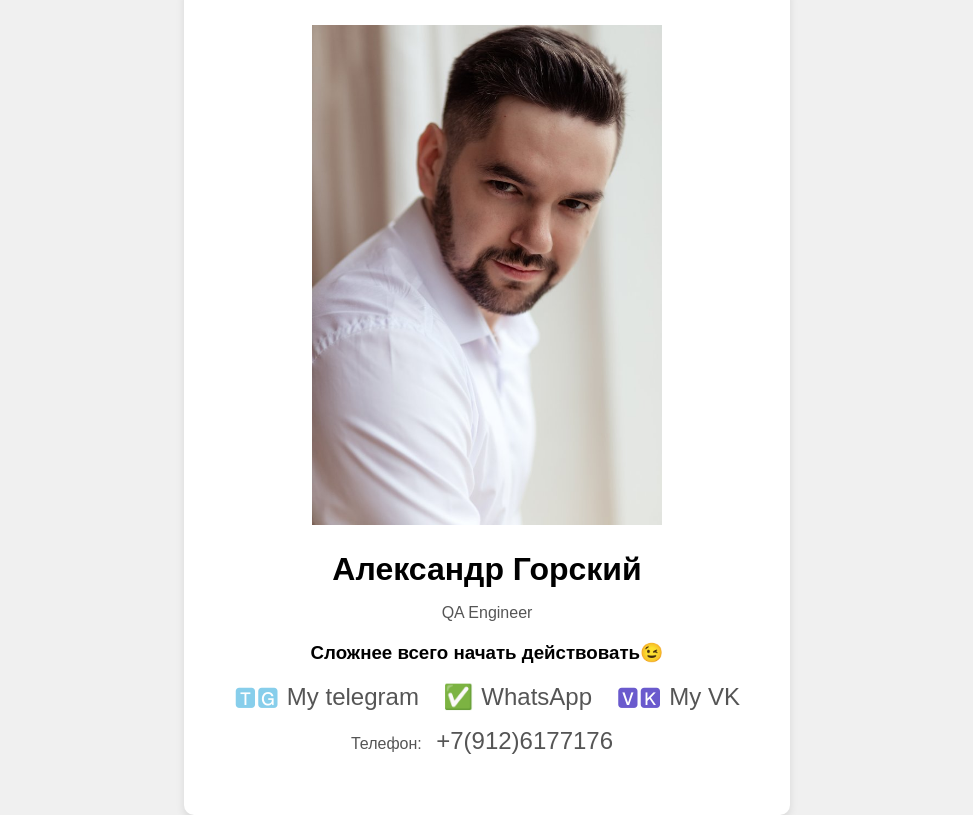
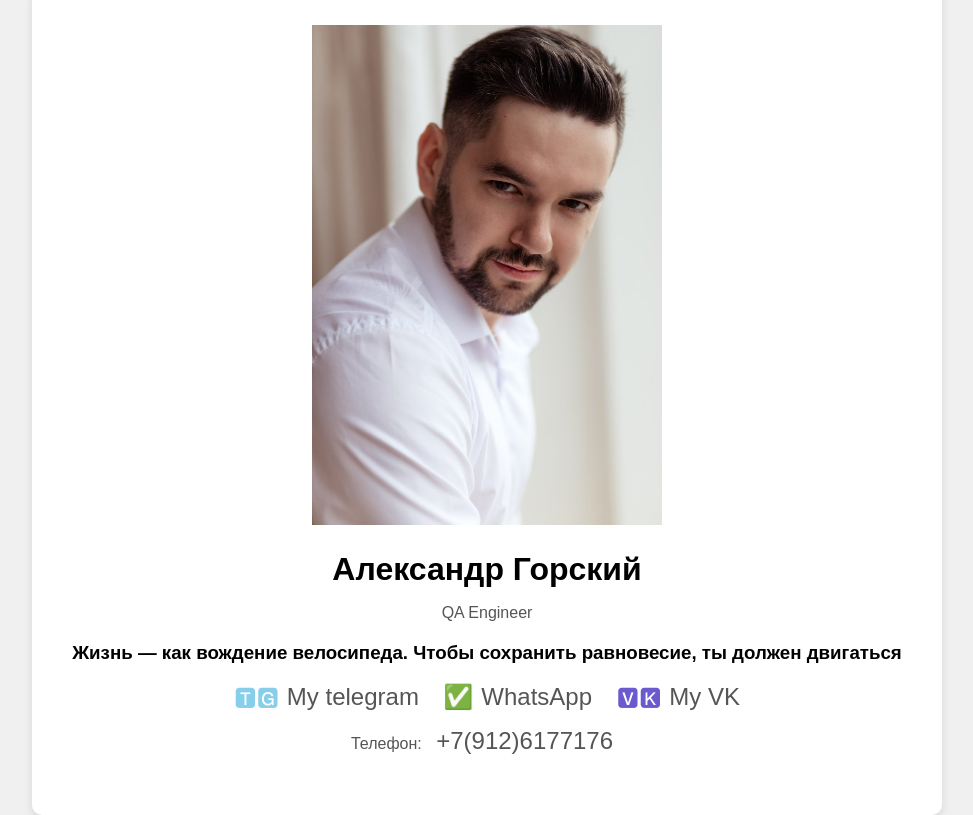
Before and after one commit to PraeLucifer/PraeLucifer.github.io, a plain HTML site: page index.html in a window 1280 px wide. Shown: the whole page, without its empty margins (153-1126 px from the left). Drawn offline with Linux system fonts and the light colour scheme.

Commit message:
Update index.html

```diff
--- a/index.html
+++ b/index.html
@@ -65,7 +65,7 @@
         <img src="your-photo.jpg" alt="Фотография" height=500 width=350>
         <h1>Александр Горский</h1>
          <p>QA Engineer</p>
-         <h3 class="header__subtitle">Сложнее всего начать действовать😉</h3>
+         <h3 class="header__subtitle">Жизнь — как вождение велосипеда. Чтобы сохранить равновесие, ты должен двигаться</h3>
         <div class="social-links">
             <a href="https://t.me/Praelucifer" target="_blank" class="telegram">My telegram</a>
             <a href="https://wa.me/+79126177176" target="_blank" class="whatsapp">WhatsApp</a>
```
